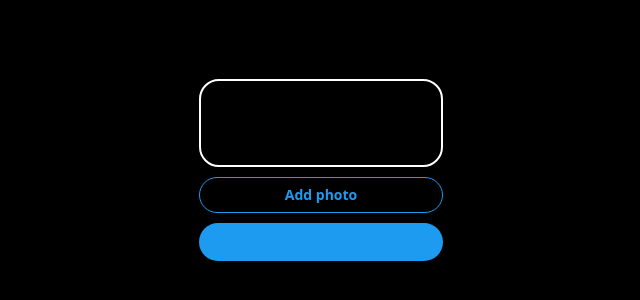
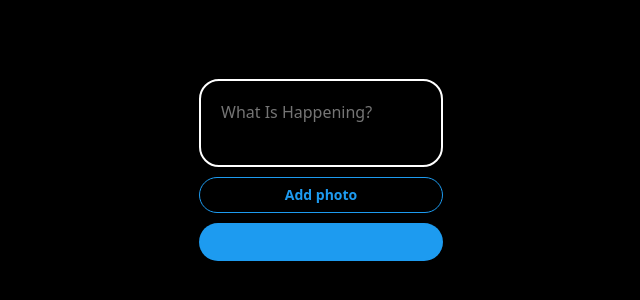
Before and after one commit to srchae/twitter-project, a React (Vite) app: page / in a window 1280 px wide. Shown: the part 230-530 px from the top of the page, without its empty margins (319-959 px from the left). Built offline with nearby package versions, Linux system fonts and the light colour scheme; no server answers; sample sign-in values are in the browser's storage; the HTML template or start-up script is replaced by a standard one.

Commit message:
코드 일부 수정

```diff
--- a/src/components/post-tweet-form.tsx
+++ b/src/components/post-tweet-form.tsx
@@ -58,9 +58,10 @@ const SubmitBtn = styled.input`
 export default function PostTweetForm() {
     return (
         <Form>
-            <TextArea />
-            <AttachFileButton>Add photo</AttachFileButton>
-            <AttachFileInput></AttachFileInput>
+            <TextArea placeholder="What Is Happening?"/>
+            <AttachFileButton htmlFor="files">Add photo</AttachFileButton>
+            {/* 해당 input이 이미지면 확장자 상관없음 */}
+            <AttachFileInput id="files" accept="image/*"></AttachFileInput>
             <SubmitBtn />
         </Form>
     )
--- a/src/routes/home.tsx
+++ b/src/routes/home.tsx
@@ -4,7 +4,7 @@ import { auth } from "../firebase"
 export default function Home() {
     return (
         <>
-            <PostTweetForm/>
+                <PostTweetForm/>
         </>
     )
 
```
